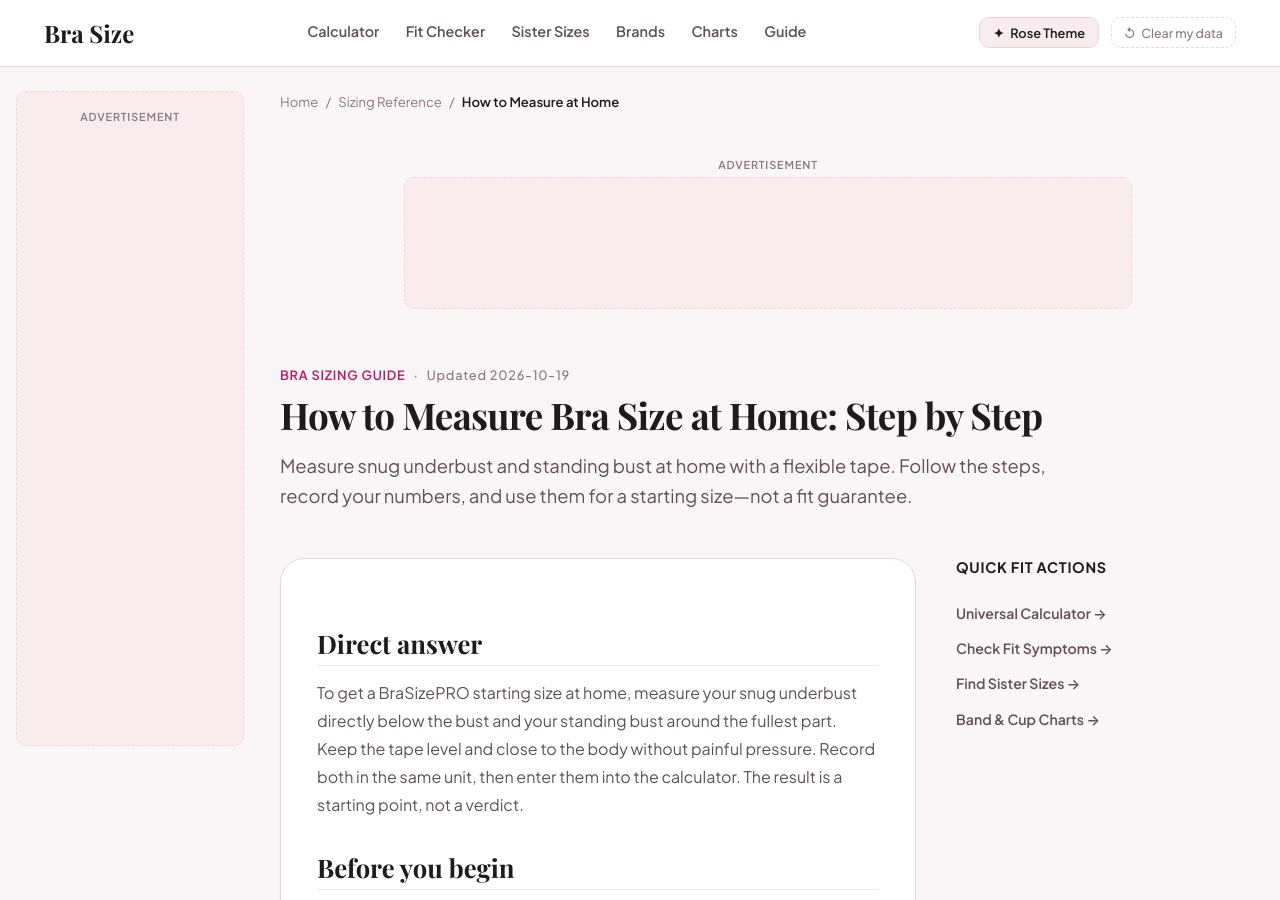
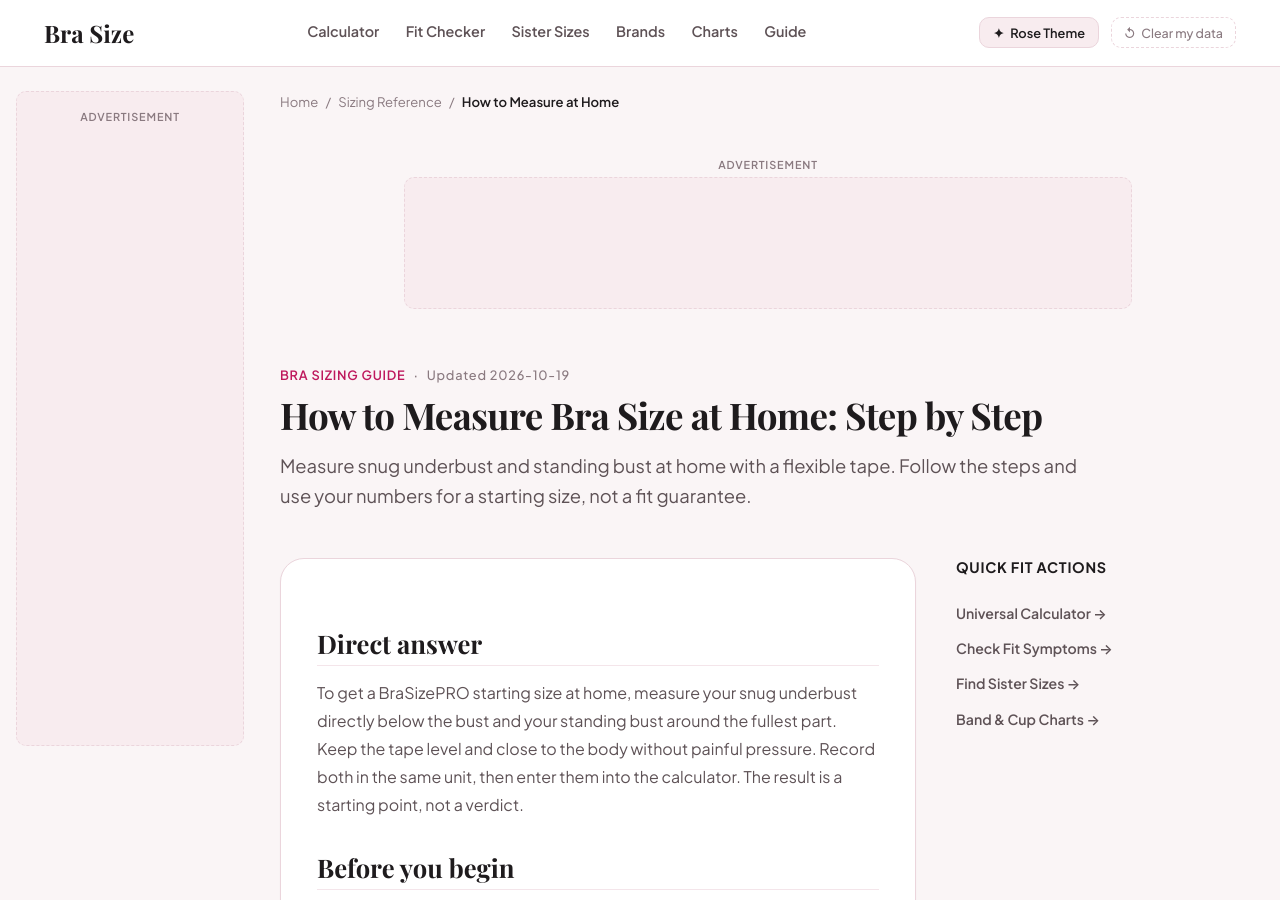
Before and after one commit to sharpedge74-cmyk/Bra-Size-Pro, a Jekyll site: the page built from how-to-measure-bra-size-at-home.html, in a window 1280 px wide and 900 px high. Built offline with Jekyll 4.4.1, drawn with Linux system fonts in a browser that asks for light colours; some web fonts are replaced; some of the changed text lies outside the part shown.

Commit message:
Add verifiable sources and tighten measuring guide meta description

```diff
--- a/how-to-measure-bra-size-at-home.html
+++ b/how-to-measure-bra-size-at-home.html
@@ -1,7 +1,7 @@
 ---
 layout: guide
 title: "How to Measure Bra Size at Home: Step by Step"
-description: "Measure snug underbust and standing bust at home with a flexible tape. Follow the steps, record your numbers, and use them for a starting size—not a fit guarantee."
+description: "Measure snug underbust and standing bust at home with a flexible tape. Follow the steps and use your numbers for a starting size, not a fit guarantee."
 permalink: /how-to-measure-bra-size-at-home
 breadcrumb_label: "How to Measure at Home"
 intent: "Explain consistent home measurements for bra-size calculations"
```
Also changed, not shown: other parts of how-to-measure-bra-size-at-home.html (+4 -0 lines).
